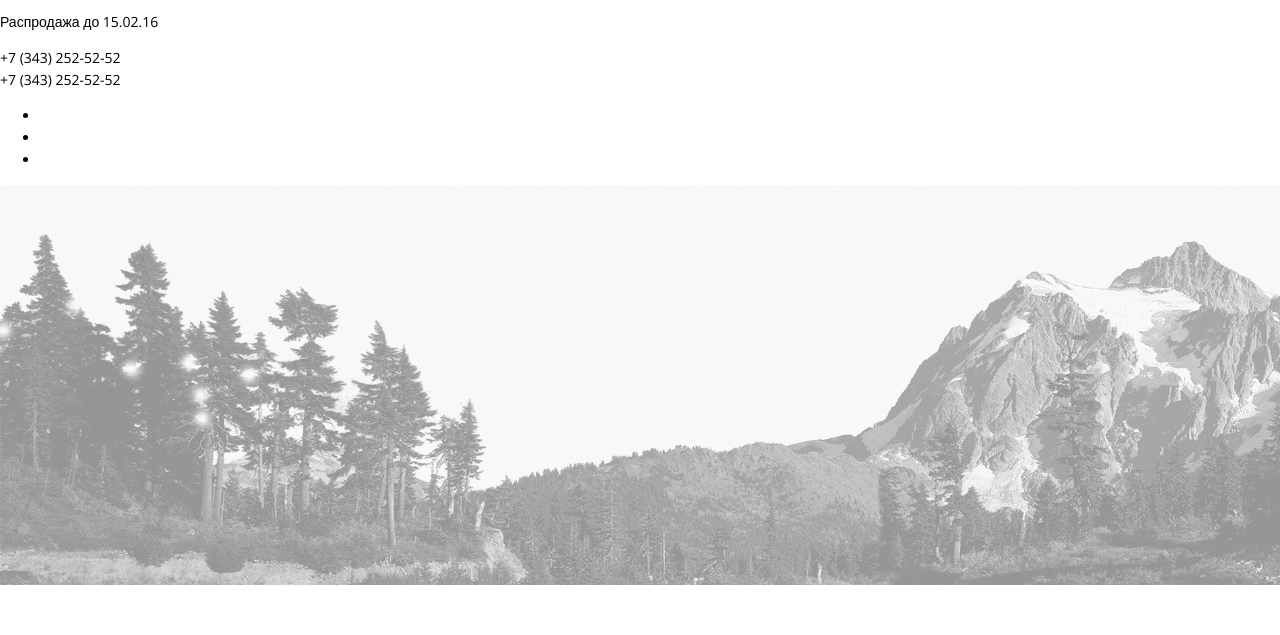
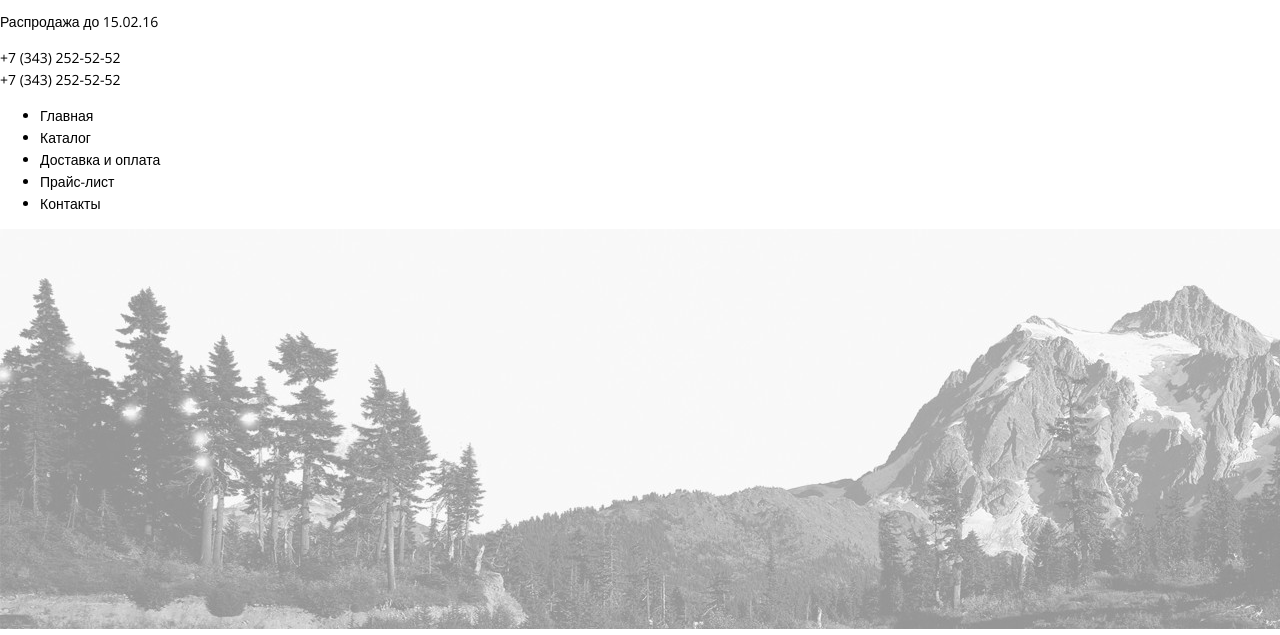
Before and after one commit to kurigomecha/schneider-consult-test, a plain HTML site: page index.html in a window 1280 px wide. Shown: the part 165-800 px from the top of the page. Drawn offline with nearby package versions, Linux system fonts and the light colour scheme.

Commit message:
Add menu HTML

```diff
--- a/index.html
+++ b/index.html
@@ -24,9 +24,11 @@
 
     <section class="menu">
       <ul>
-        <li></li>
-        <li></li>
-        <li></li>
+        <li>Главная</li>
+        <li>Каталог</li>
+        <li>Доставка и оплата</li>
+        <li>Прайс-лист</li>
+        <li>Контакты</li>
       </ul>
     </section>
 
```
